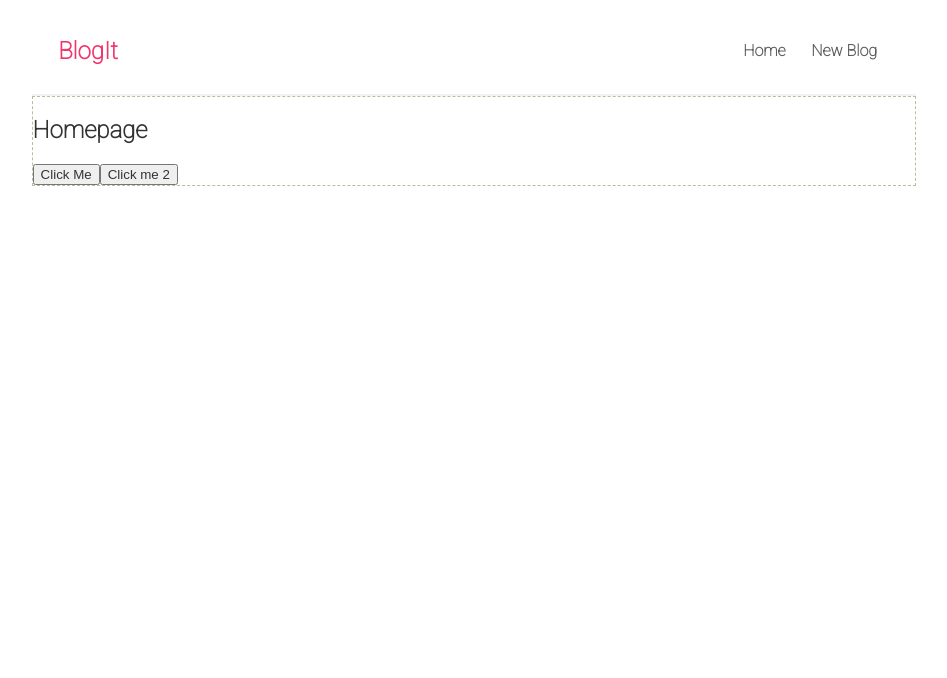
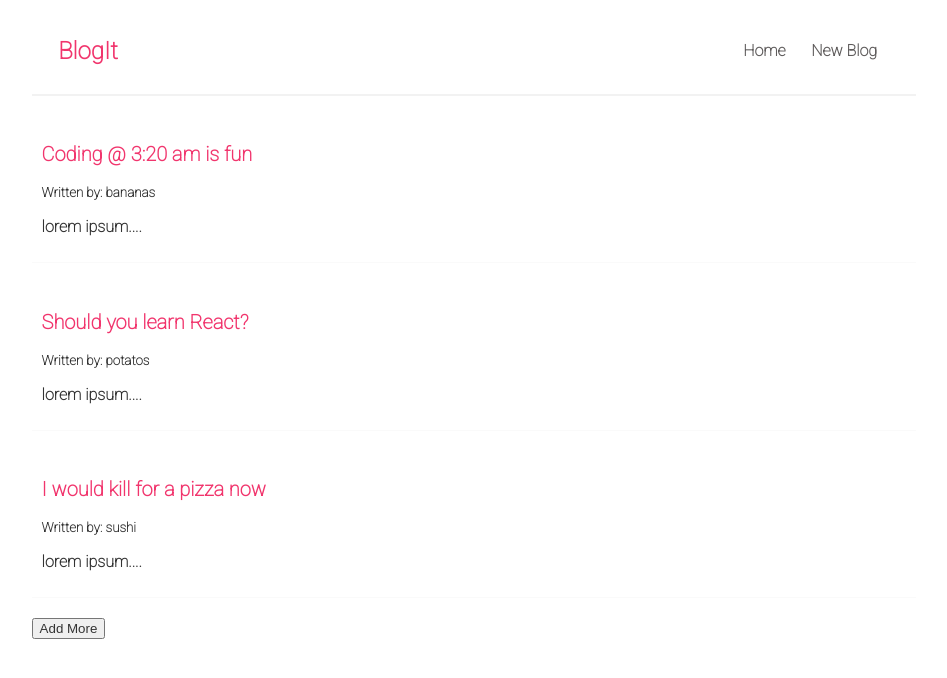
Before and after one commit to AbrahamBisrat/FunBlogging, a React (Create React App) app: page /blogs in a window 1280 px wide. Shown: the top 678 px of the page, without its empty margins (166-1113 px from the left). Built offline with nearby package versions, Linux system fonts and the light colour scheme.

Commit message:
Added list all blogs feature

```diff
--- a/src/Home.js
+++ b/src/Home.js
@@ -1,16 +1,49 @@
+import { useState } from "react";
 const p = (text) => console.log(text);
+
 const Home = () => {
-  const handleClick = (event) => {
-    p("Click handled");
-    p(event);
+  const [blogs, setBlogs] = useState([
+    {
+      title: "Coding @ 3:20 am is fun",
+      body: "lorem ipsum....",
+      author: "bananas",
+      id: 1,
+    },
+    {
+      title: "Should you learn React?",
+      body: "lorem ipsum....",
+      author: "potatos",
+      id: 2,
+    },
+    {
+      title: "I would kill for a pizza now",
+      body: "lorem ipsum....",
+      author: "sushi",
+      id: 3,
+    },
+  ]);
+  const more = () => {
+    p(blogs);
+    setBlogs.unshift({
+      title: "new",
+      body: "ldjf",
+      author: "meaw",
+      id: 4,
+    });
+    p(blogs);
   };
-  const handleThis = (names) => p(names);
-
   return (
     <div className="home">
-      <h2>Homepage</h2>
-      <button onClick={(event) => handleClick(event)}>Click Me</button>
-      <button onClick={() => handleThis("potatos")}>Click me 2</button>
+      {blogs.map((post) => (
+        <div className="blog-preview" key={post.id}>
+          <h2>{post.title}</h2>
+          <p>
+            <small>Written by: {post.author}</small>
+          </p>
+          <p>{post.body}</p>
+        </div>
+      ))}
+      <button onClick={more}>Add More</button>
     </div>
   );
 };
--- a/src/index.css
+++ b/src/index.css
@@ -19,7 +19,7 @@ body {
   justify-content: center;
 }
 .content {
-  border: 1px dashed rgb(187, 187, 159);
+  /* border: 1px dashed rgb(187, 187, 159); */
   width: 100%;
 }
 /* .home {
@@ -50,3 +50,17 @@ a:hover {
   color: #f1356d;
   text-shadow: 1px 1px 2px black;
 }
+.blog-preview {
+  padding: 10px;
+  margin: 20px 0;
+  border-bottom: 1px solid #fafafa;
+  font-family: "Roboto";
+}
+.blog-preview:hover {
+  box-shadow: 1px 3px 5px rgba(0, 0, 0, 0.1);
+}
+.blog-preview h2 {
+  font-size: 20px;
+  color: #f1356d;
+  margin-bottom: 8px;
+}
```
Also changed, not shown: public/manifest.json.
